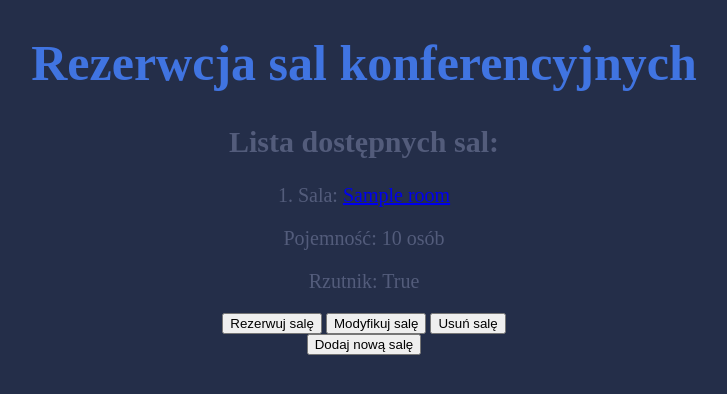
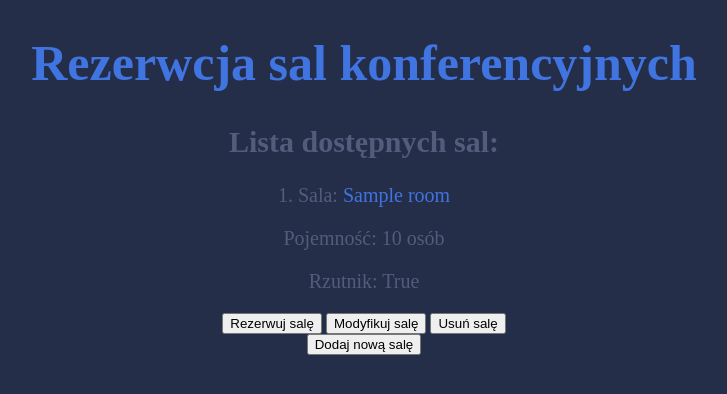
Before and after one commit to DorotaStaszczuk/Rezerwacja_sali_konferencyjnej, a Django app: page /main in a window 1280 px wide. Shown: the top 394 px of the page, without its empty margins (276-1003 px from the left). Run offline with Django 3.2, Linux system fonts and the light colour scheme; tables that the repository leaves empty hold one stand-in row (values such as "Sample post").

Commit message:
room link style changed

```diff
--- a/s_konf/s_konf_app/static/CSS/style.css
+++ b/s_konf/s_konf_app/static/CSS/style.css
@@ -20,3 +20,8 @@ p {
     color: #535C7B;
     font-size: 20px;
 }
+
+#room {
+    text-decoration: none;
+    color: #4074E1;
+}
```
